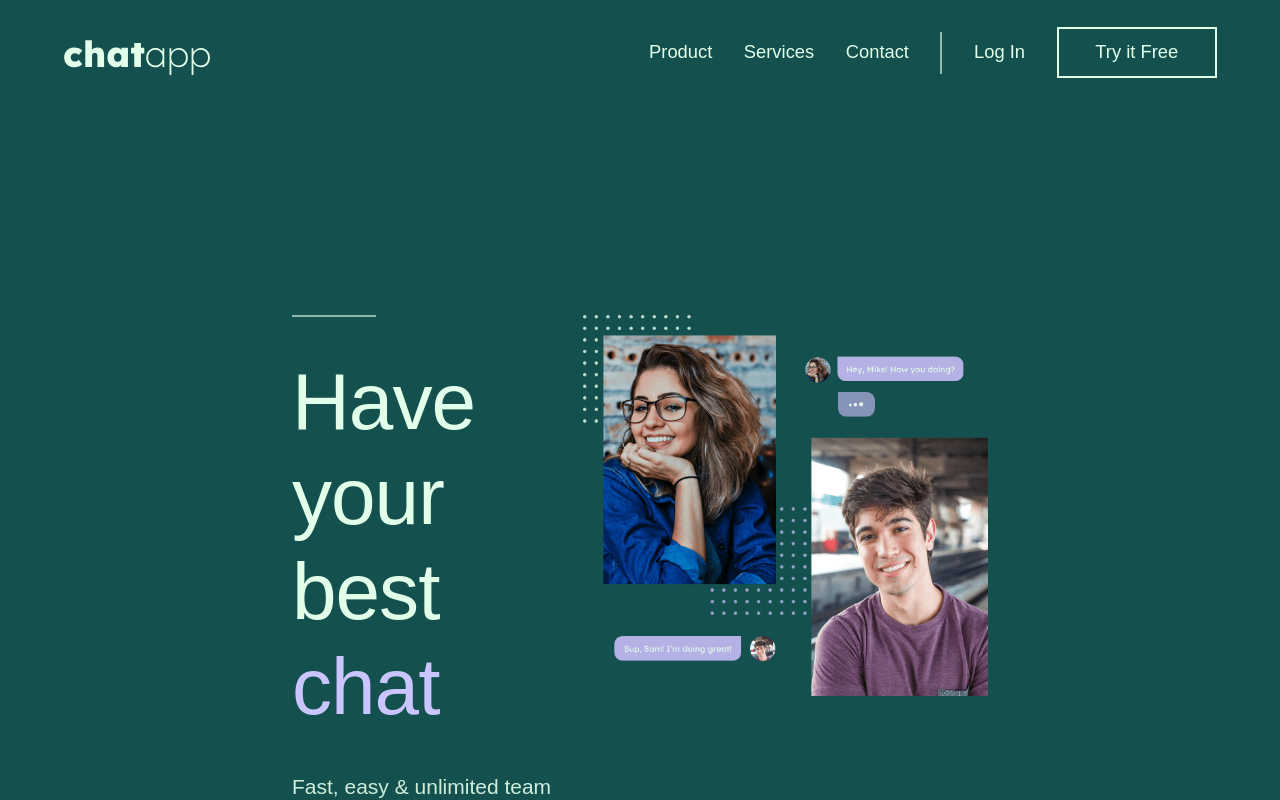
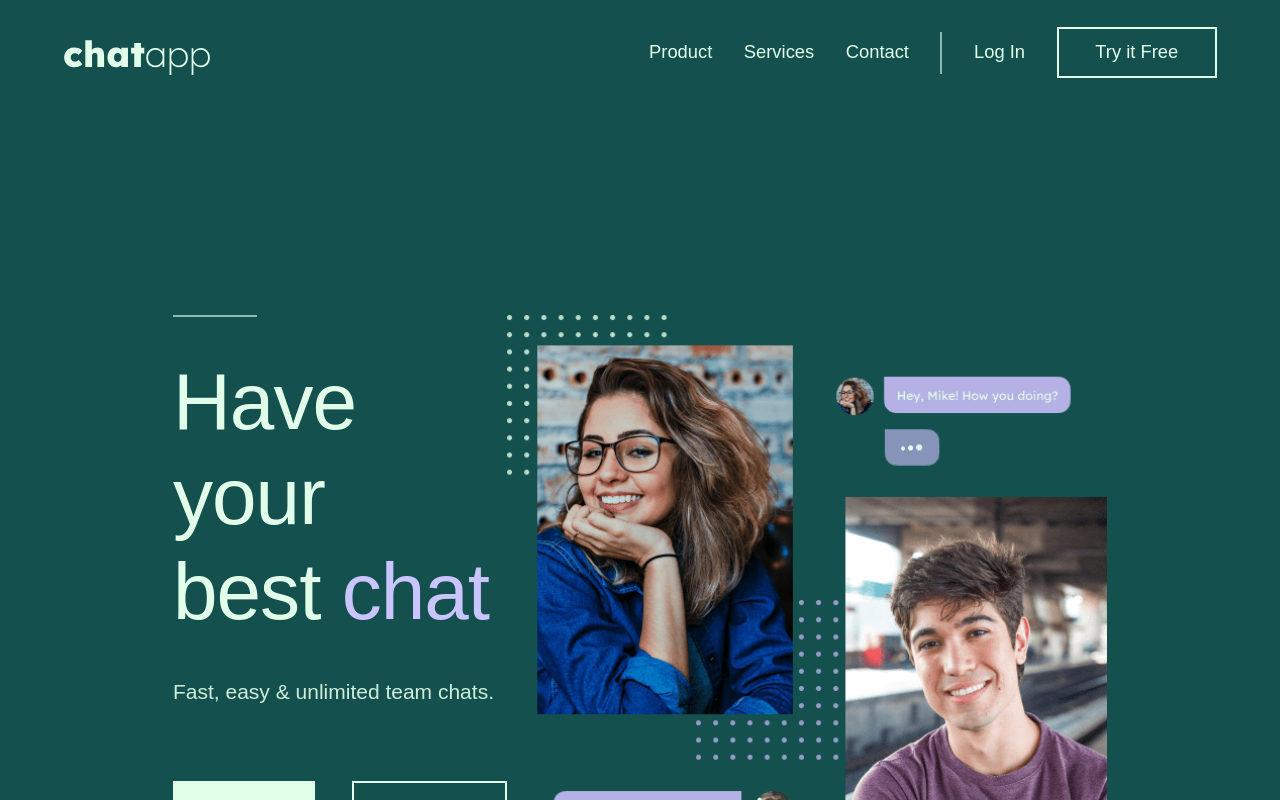
Before and after one commit to aka-luan/callapp-lp, a Next.js app: page / in a window 1280 px wide. Shown: the top 800 px of the page. Built offline with nearby package versions, Linux system fonts and the light colour scheme.

Commit message:
container padding ajustment

```diff
--- a/tailwind.config.js
+++ b/tailwind.config.js
@@ -28,7 +28,10 @@ module.exports = {
 
     },
     container: {
-      padding: "140px"
+      padding: {
+        DEFAULT: '1rem',
+        xl: '5rem'
+      },
     },
   },
   plugins: [],
```
